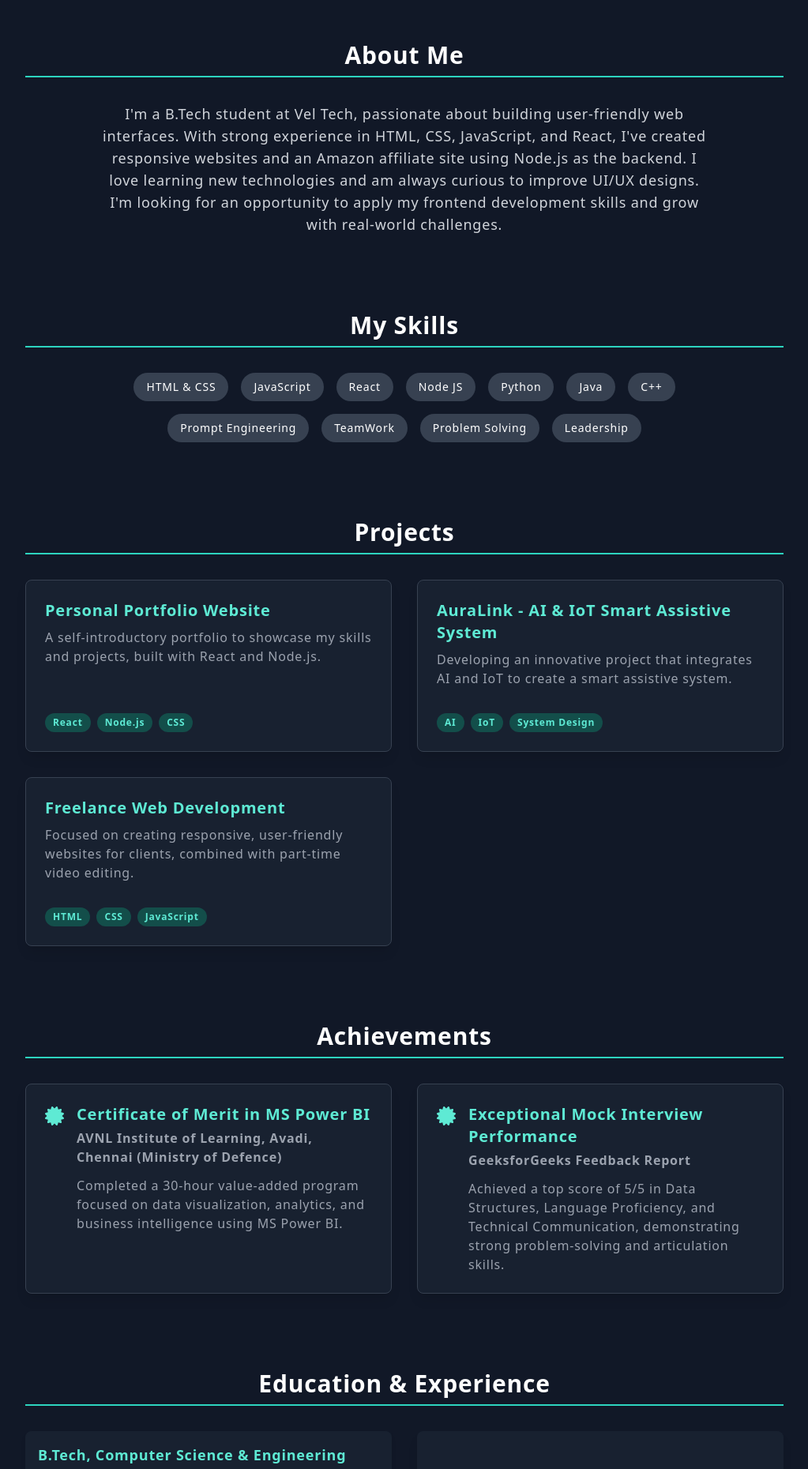
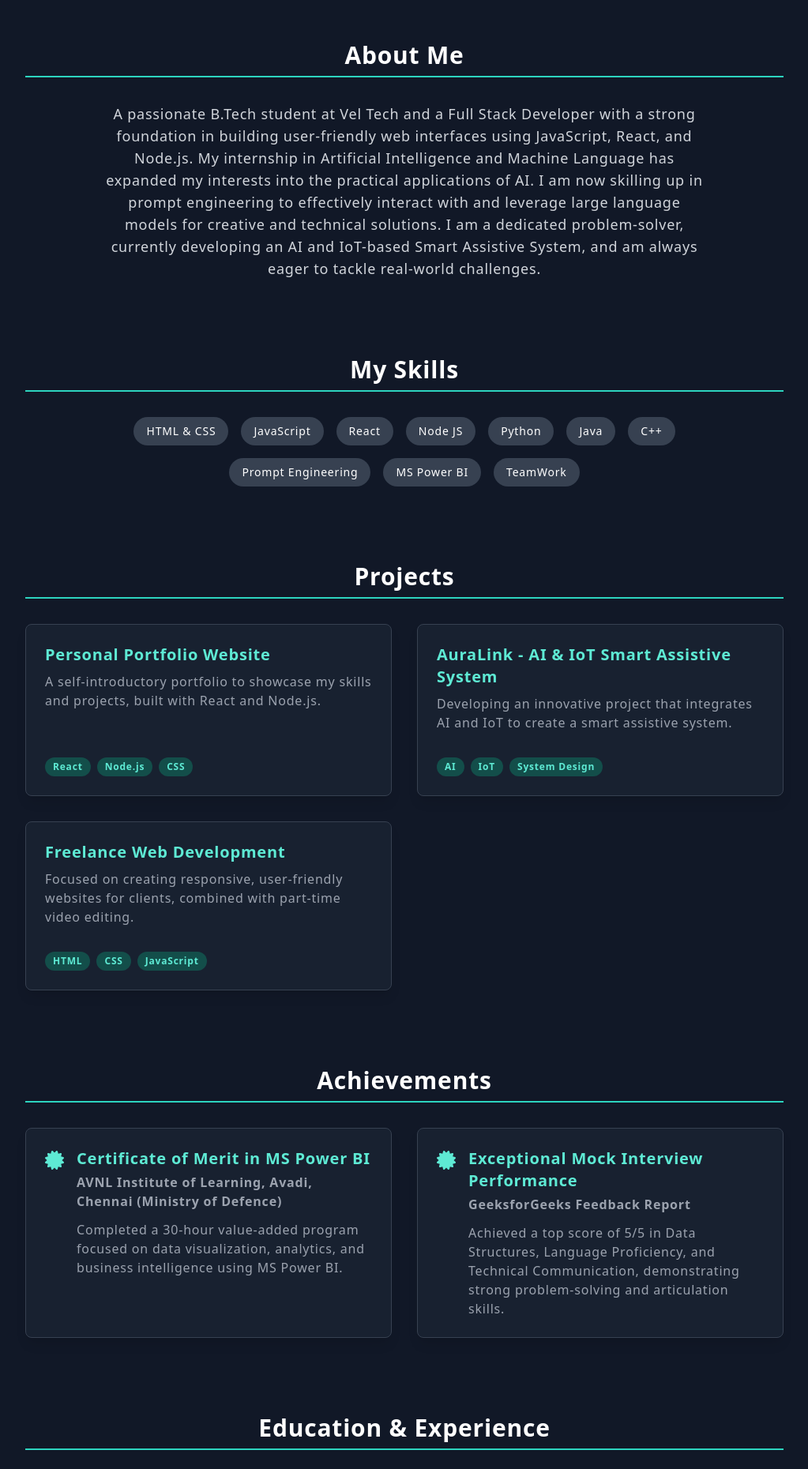
Before and after one commit to Ranjikutti/my_portfolio, a React (Create React App) app: page / in a window 1280 px wide. Shown: the part 840-2700 px from the top of the page at 79% size, without its empty margins (128-1151 px from the left). Built offline with nearby package versions, Linux system fonts and the light colour scheme.

Commit message:
complete portfolio

```diff
--- a/src/App.jsx
+++ b/src/App.jsx
@@ -1,7 +1,7 @@
 import React, { useCallback } from 'react';
 // --- ALL PACKAGES ARE HERE ---
 import Particles from "react-tsparticles";
-import { loadSlim } from "tsparticles-slim"; // <-- THIS IS THE FIX for the animation bug
+import { loadSlim } from "tsparticles-slim";
 import { Tilt } from 'react-tilt';
 import { motion } from 'framer-motion';
 import { TypeAnimation } from 'react-type-animation';
@@ -102,7 +102,7 @@ function App() {
   const portfolioData = {
     name: "Ranjith J",
     profileImage: "profile-photo.jpg",
-    resumePath: "ranjith J resume.pdf",
+    resumePath: "Ranjith_Resume.pdf", // <-- FILENAME IS NOW CORRECTED
     social: {
       github: "https://github.com/Ranjikutti",
       linkedin: "https://www.linkedin.com/in/ranjith-j-835ab0343",
@@ -112,8 +112,8 @@ function App() {
       phone: "+91 9042275478",
       address: "Thiruvallur, Tamil Nadu",
     },
-    profile: "I'm a B.Tech student at Vel Tech, passionate about building user-friendly web interfaces. With strong experience in HTML, CSS, JavaScript, and React, I've created responsive websites and an Amazon affiliate site using Node.js as the backend. I love learning new technologies and am always curious to improve UI/UX designs. I'm looking for an opportunity to apply my frontend development skills and grow with real-world challenges.",
-    skills: ["HTML & CSS", "JavaScript", "React", "Node JS", "Python", "Java", "C++", "Prompt Engineering", "TeamWork", "Problem Solving", "Leadership"],
+    profile: "A passionate B.Tech student at Vel Tech and a Full Stack Developer with a strong foundation in building user-friendly web interfaces using JavaScript, React, and Node.js. My internship in Artificial Intelligence and Machine Language has expanded my interests into the practical applications of AI. I am now skilling up in prompt engineering to effectively interact with and leverage large language models for creative and technical solutions. I am a dedicated problem-solver, currently developing an AI and IoT-based Smart Assistive System, and am always eager to tackle real-world challenges.",
+    skills: ["HTML & CSS", "JavaScript", "React", "Node JS", "Python", "Java", "C++", "Prompt Engineering", "MS Power BI", "TeamWork"],
     projects: [
         { title: "Personal Portfolio Website", description: "A self-introductory portfolio to showcase my skills and projects, built with React and Node.js.", tech: ["React", "Node.js", "CSS"] },
         { title: "AuraLink - AI & IoT Smart Assistive System", description: "Developing an innovative project that integrates AI and IoT to create a smart assistive system.", tech: ["AI", "IoT", "System Design"] },
@@ -124,7 +124,7 @@ function App() {
         { title: "Exceptional Mock Interview Performance", issuer: "GeeksforGeeks Feedback Report", description: "Achieved a top score of 5/5 in Data Structures, Language Proficiency, and Technical Communication, demonstrating strong problem-solving and articulation skills." }
     ],
     education: [
-        { degree: "B.Tech, Computer Science & Engineering", school: "Vel Tech Multi Tech, Chennai", duration: "Sep 2023 - Present", details: "Currently Pursuing. CGPA: 7.63" },
+        { degree: "B.Tech, Artificial Intelligence & Data Science", school: "Vel Tech Multi Tech, Chennai", duration: "Sep 2023 - Present", details: "Currently Pursuing. CGPA: 7.63" },
         { degree: "Higher Secondary Certificate", school: "VIVEKA MATRIC HR, SEC, SCHOOL, Sivagiri", duration: "May 2022 - April 2023", details: "Passed with 80.00%" }
     ],
     internship: { title: "Artificial Intelligence and Machine Learning Intern", company: "Srishti Innovative Educational Services Techno Park, Trivandrum", description: "Gained hands-on experience in AI and ML concepts, working on practical applications and learning from industry professionals." }
@@ -160,7 +160,7 @@ function App() {
                 </motion.div>
                 <motion.a
                   href={portfolioData.resumePath}
-                  download="Ranjith_J_Resume.pdf" // <-- THIS MAKES THE FILE DOWNLOADABLE
+                  download="Ranjith_J_Resume.pdf"
                   className="inline-flex items-center gap-3 px-6 py-3 mt-8 font-bold text-white transition-all duration-300 bg-teal-600 rounded-lg shadow-lg shadow-teal-600/30 hover:bg-teal-700 hover:scale-105"
                   initial={{ opacity: 0, y: 20 }} animate={{ opacity: 1, y: 0 }} transition={{ duration: 0.5, delay: 1.2 }}
                 >
```
